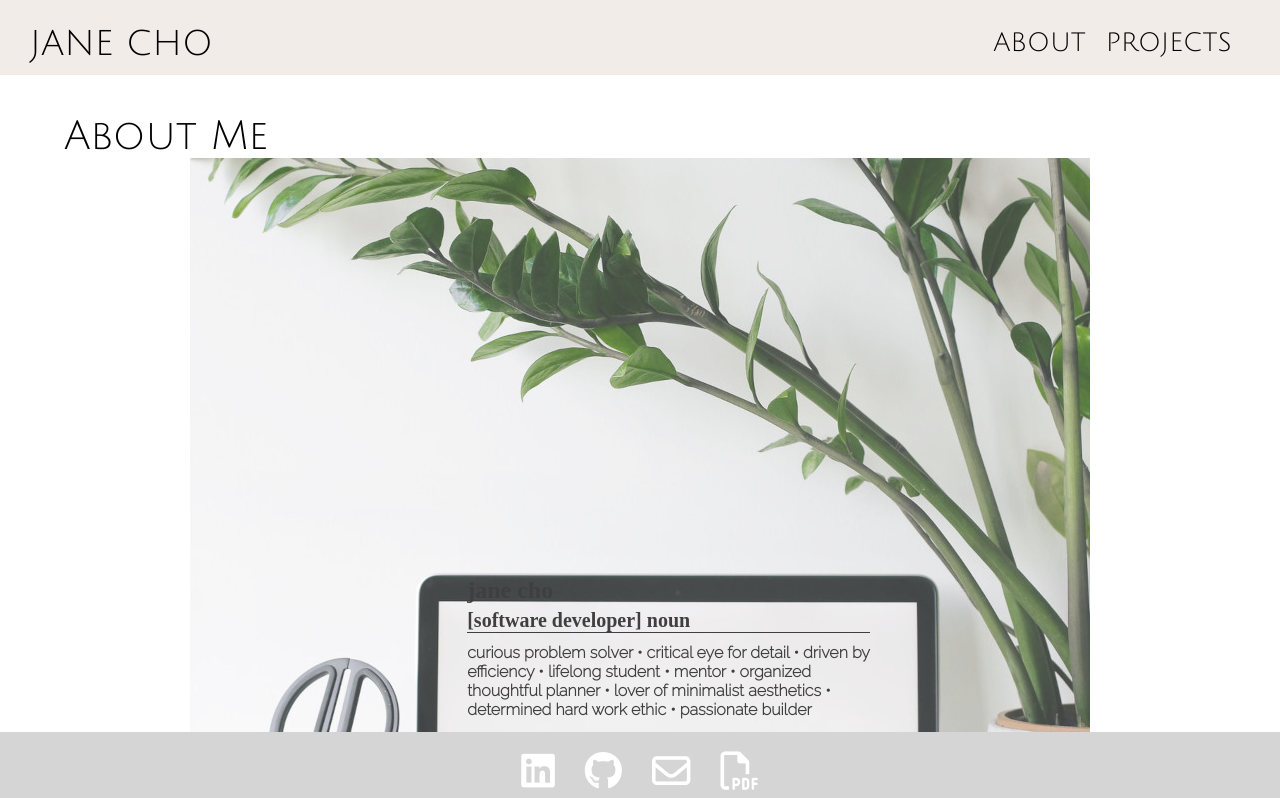
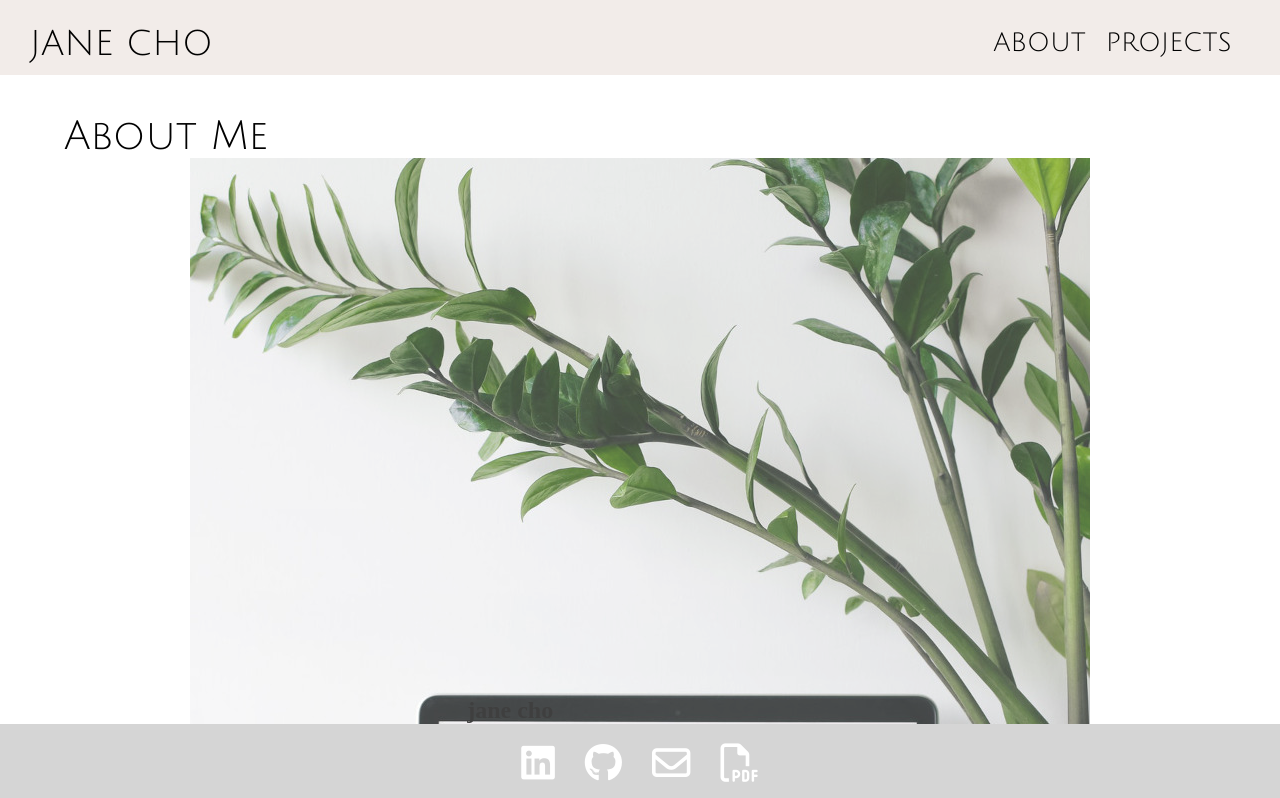
Before and after one commit to jmcho311/portfolio, a React (Create React App) app: page /about in a window 1280 px wide. Shown: the top 798 px of the page. Built offline with nearby package versions, Linux system fonts and the light colour scheme.

Commit message:
fixed ABout Page for 1440 and adjusted Footer padding bottom

```diff
--- a/src/App.scss
+++ b/src/App.scss
@@ -51,7 +51,7 @@ p {
     color: #8F8374;
 }
 
-// ================== Home.js ==================
+// ================================================ Home.js ================================================
 .homePage {
     background-image: url("./pages/images/lightbulb.jpg");
     background-repeat: no-repeat;
@@ -354,7 +354,7 @@ p {
     }
 }
 
-// ================== About.js ==================
+// ================================================ About.js ================================================
 
 .aboutPage {
     margin-top: 90px;
@@ -646,6 +646,22 @@ ul {
     }
 }
 
+@media screen and (max-width: 1440px) {
+    .aboutPage {
+        height: 190vh;
+    }
+
+    .aboutContainer {
+        height: 130vh;
+    }
+
+    .aboutContent {
+        padding-top: 42vh;
+        padding-right: 33vw;
+        padding-left: 37vw;
+    }
+}
+
 @media screen and (max-width: 1380px) {
     .aboutContent {
         padding-top: 33vh;
@@ -802,7 +818,7 @@ ul {
     }
 }
 
-// ================== Projects.js ==================
+// ================================================ Projects.js ================================================
 .projectsPage {
     margin-top: 80px;
     margin-bottom: 100px;
--- a/src/components/Footer.scss
+++ b/src/components/Footer.scss
@@ -33,19 +33,19 @@ footer {
 
 @media screen and (max-width: 2900px) {
     footer {
-        padding: 3vh 0 3vh 0;
+        padding: 3vh 0 4vh 0;
     }
 }
 
 @media screen and (max-width: 2560px) {
     footer {
-        padding: 2vh 0 2vh 0;
+        padding: 2vh 0 3vh 0;
     }
 }
 
 @media screen and (max-width: 1920px) {
     footer {
-        padding: 2vh 0 2vh 0;
+        padding: 2vh 0 3vh 0;
     }
 }
 
```
